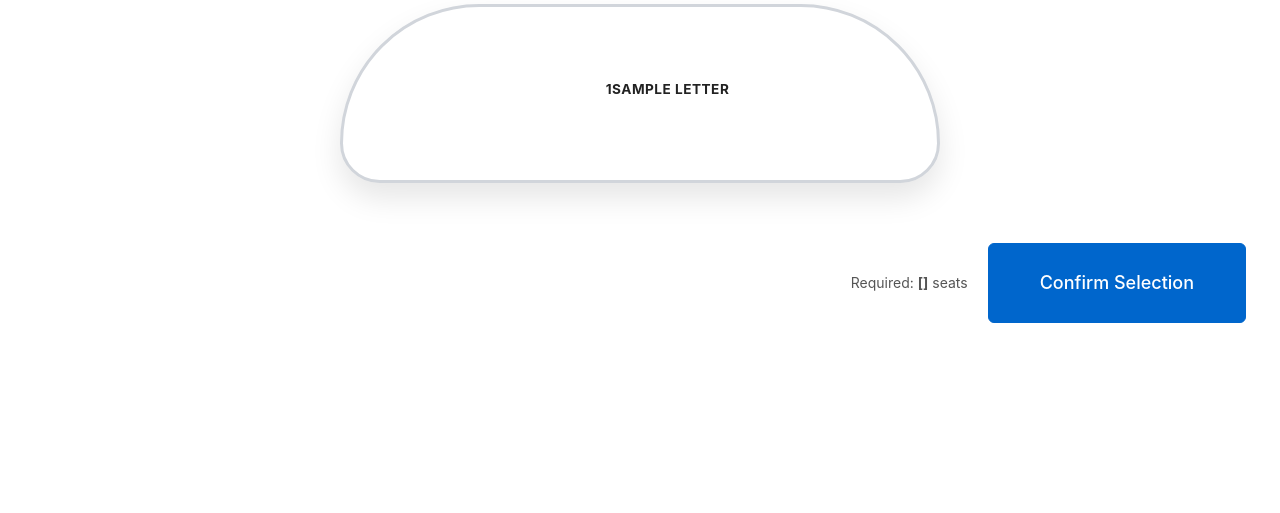
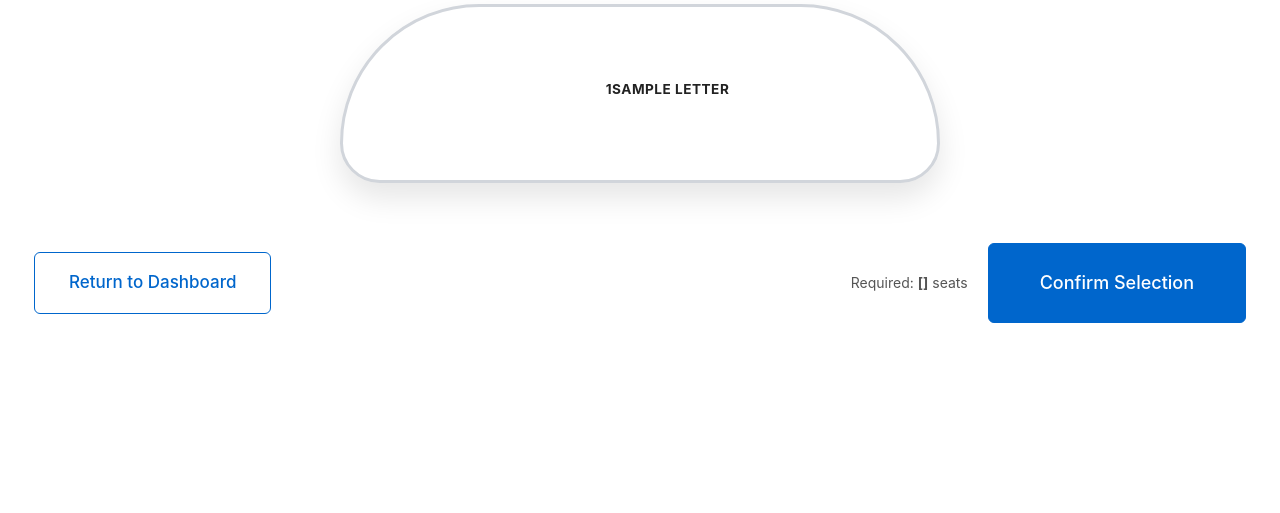
Before and after one commit to OJS-9/FLYTAU, a Flask app: template templates/select_seat.html in a window 1280 px wide. Shown: the part 201-714 px from the top of the page. Run offline with Flask 3, Linux system fonts and the light colour scheme; the template is opened without the code that fills it: most values are stand-ins (such as "Sample title", 1, 10 or a date in 2020).

Commit message:
return to dashboard button in the seat selection window

```diff
--- a/main.py
+++ b/main.py
@@ -416,13 +416,15 @@ def select_seat():
 
     flight_id = int(fid_raw)  # המרה קריטית!
     max_seats = int(session.get('passengers', 1))
+    user_type = session.get('user_type', 'guest')  # Default to guest if not set
 
     seats_data = get_flight_seat_map(flight_id)
 
     return render_template("select_seat.html",
                            seats=seats_data,
                            flight_id=flight_id,
-                           max_seats=max_seats)
+                           max_seats=max_seats,
+                           user_type=user_type)
 
 
 @app.route("/booking_summary", methods=["POST"])
--- a/templates/select_seat.html
+++ b/templates/select_seat.html
@@ -104,13 +104,20 @@
                 {% endif %}
             </div>
 
-            <div style="display: flex; justify-content: flex-end; align-items: center; padding: 20px 0; gap: 20px;">
-                <div style="color: var(--color-text-secondary); font-size: var(--font-size-sm);">
-                    Required: <strong>{{ max_seats }}</strong> seats
+            <div style="display: flex; justify-content: space-between; align-items: center; padding: 20px 0; gap: 20px;">
+                <a href="{{ url_for('user_dashboard' if user_type == 'customer' else 'guest_dashboard') }}"
+                   class="btn btn-secondary"
+                   style="text-decoration: none;">
+                    Return to Dashboard
+                </a>
+                <div style="display: flex; align-items: center; gap: 20px;">
+                    <div style="color: var(--color-text-secondary); font-size: var(--font-size-sm);">
+                        Required: <strong>{{ max_seats }}</strong> seats
+                    </div>
+                    <button type="submit" class="btn btn-primary btn-lg">
+                        Confirm Selection
+                    </button>
                 </div>
-                <button type="submit" class="btn btn-primary btn-lg">
-                    Confirm Selection
-                </button>
             </div>
         </form>
     </div>
```
